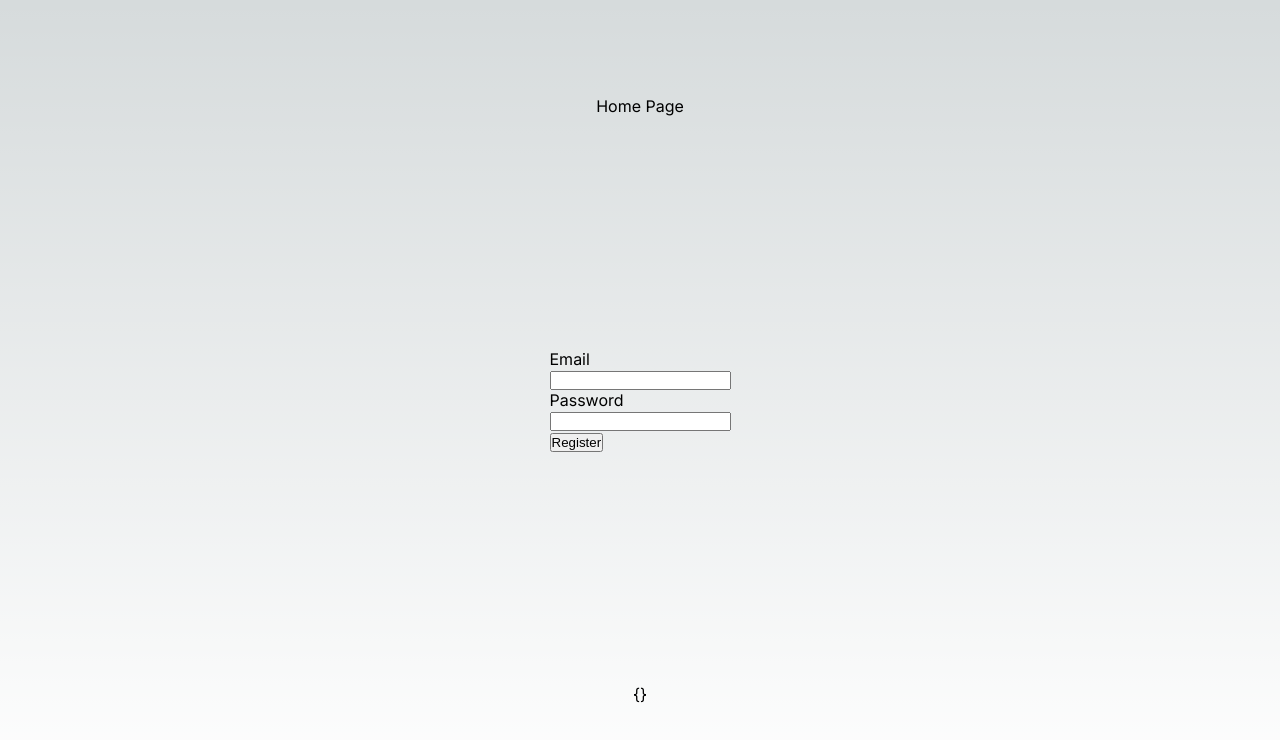
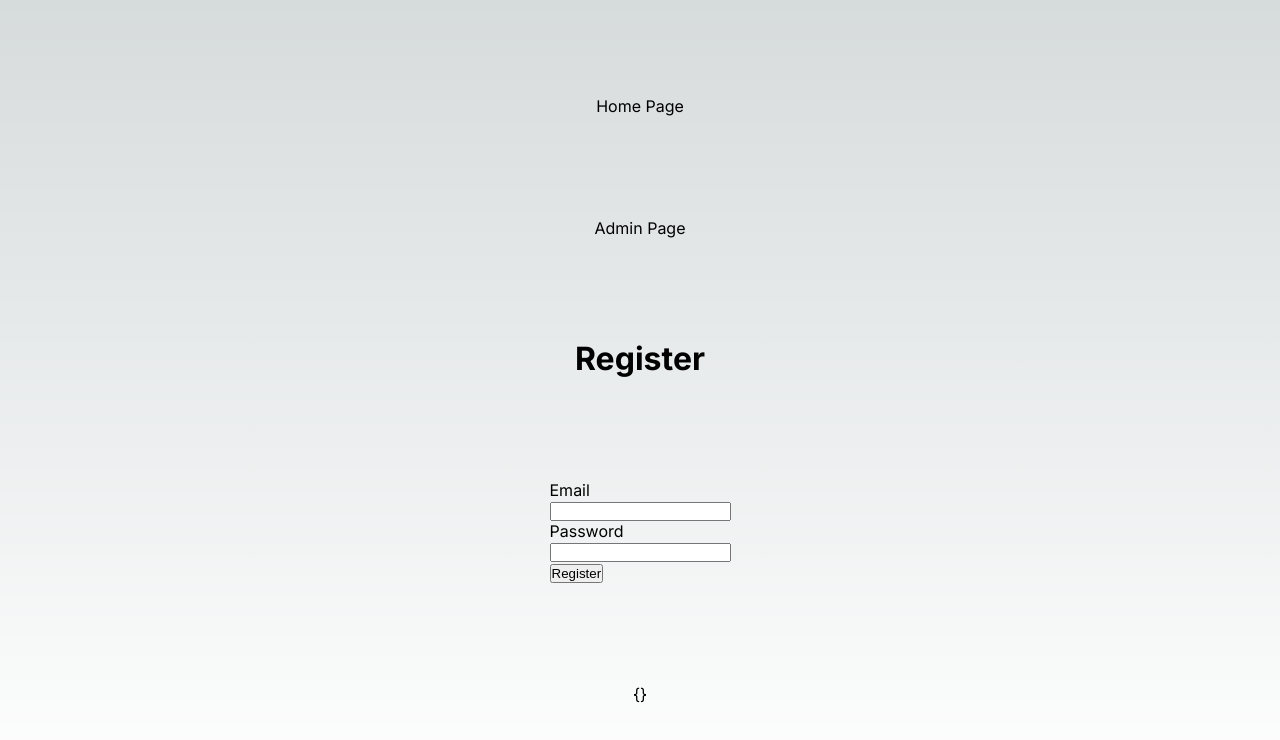
Before and after one commit to vermavarun/_TheApplication, a Next.js app in the folder Source/next-app/: page /register in a window 1280 px wide. Shown: the top 740 px of the page. Built offline with nearby package versions, Linux system fonts and the light colour scheme.

Commit message:
Add admin page link to registration form; remove commented-out register function

```diff
--- a/Source/next-app/app/register/page.tsx
+++ b/Source/next-app/app/register/page.tsx
@@ -30,28 +30,13 @@ export default function Home() {
       setRegistered("Error: " + error);
     }
   }
-  // function register() {
-  //   console.log("Registering");
-  //   fetch("/api/create", {
-  //     method: "POST",
-  //     headers: {
-  //       "Content-Type": "application/json",
-  //     },
-  //     body: JSON.stringify({
-  //       email: "varun@varun.com",
-  //       password: "Pass@123",
-  //     }),
-  //   })
-  //     .then((response) => response.json())
-  //     .then((data) => {
-  //       setRegistered(data);
-  //     })
-  //     .catch((error) => console.log("Error:", error));
-  // }
+
 
   return (
     <main className={styles.main}>
       <a href="/">Home Page</a>
+      <a href="/admin">Admin Page</a>
+      <h1>Register</h1>
       <form onSubmit={onSubmit}>
         <div>Email</div>
         <input type="text" name="email" />
```
